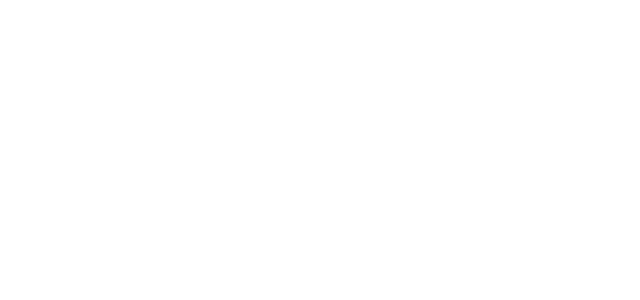
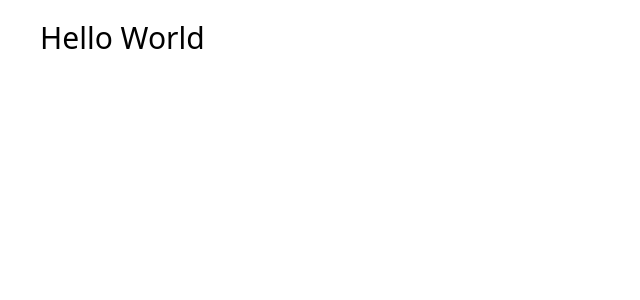
Before and after one commit to JoDi-2903/MyWatchlist, a React (Create React App) app in the folder mywatchlist-frontend/: page / in a window 1280 px wide. Before the commit this address had no page. Shown: the top 300 px of the page, without its empty margins (0-640 px from the left). Built offline with nearby package versions, Linux system fonts and the light colour scheme.

Commit message:
Bug fixes for the server

```diff
--- a/mywatchlist-frontend/package.json
+++ b/mywatchlist-frontend/package.json
@@ -2,6 +2,7 @@
   "name": "mywatchlist-frontend",
   "version": "0.1.0",
   "private": true,
+  "homepage": ".",
   "dependencies": {
     "@testing-library/jest-dom": "^5.16.2",
     "@testing-library/react": "^12.1.4",
--- a/mywatchlist-frontend/src/App.tsx
+++ b/mywatchlist-frontend/src/App.tsx
@@ -12,7 +12,7 @@
     return (
       <Router>
         <Routes>
-          <Route path="/start" element={<HomePage />} />
+          <Route path="/" element={<HomePage />} />
           <Route path="/login" element={<LoginPage />} />
         </Routes>
       </Router>
```
Also changed, not shown: 2 other files (tests, documents, lock files or other folders).
